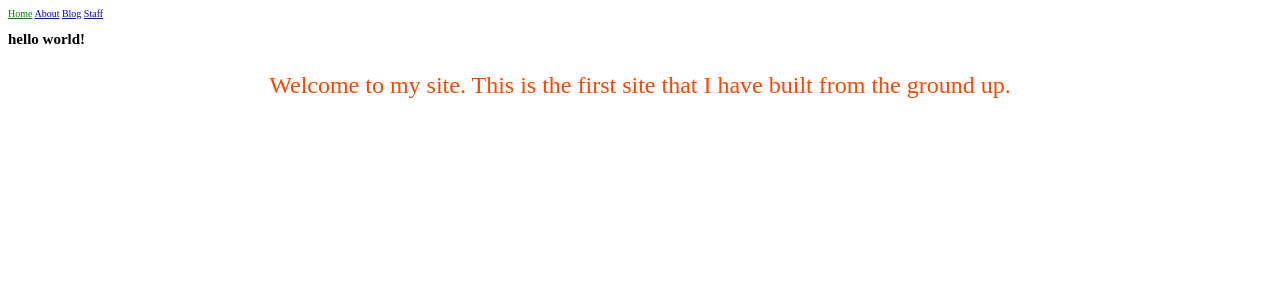
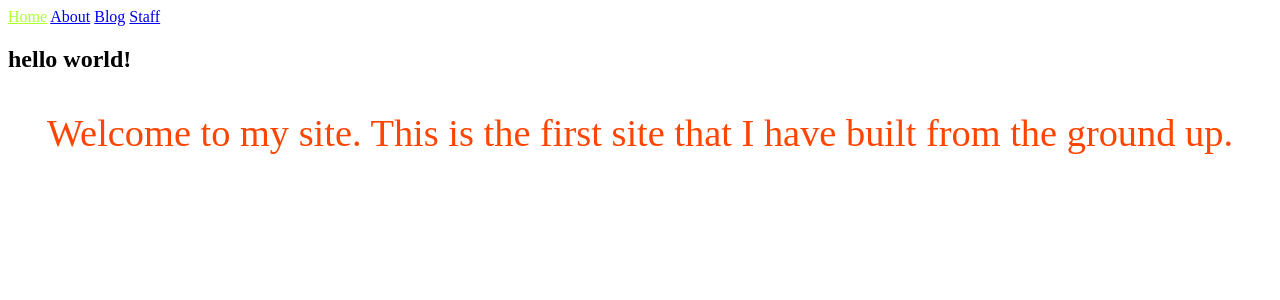
Before and after one commit to habasweiny/habasweiny.github.io, a Jekyll site: the page built from index.html, in a window 1280 px wide. Shown: the top 300 px of the page. Built offline with Jekyll 4.4.1, drawn with Linux system fonts in a browser that asks for light colours.

Commit message:
changed the html css styling

```diff
--- a/_sass/main.scss
+++ b/_sass/main.scss
@@ -1,21 +1,19 @@
 .current {
-    color: green;
+    color: greenyellow;
   }
 .paragraph {
   font-family: 'Franklin Gothic Medium', 'Arial Narrow', Arial, sans-serif;
   font-size: larger;
 }
-html {
-  font-size: 62.5%;
-  box-sizing: border-box;
-}
+
 .hero {
   grid-column: 1 / -1;
   position: relative;
 }
 .hero-title {
-  text-align: center;
-  color: orangered;
+  text-align: justify;
+  color: orange
+  red;
   font-size: 8rem;
 }
 .hero-subtitle {
```
